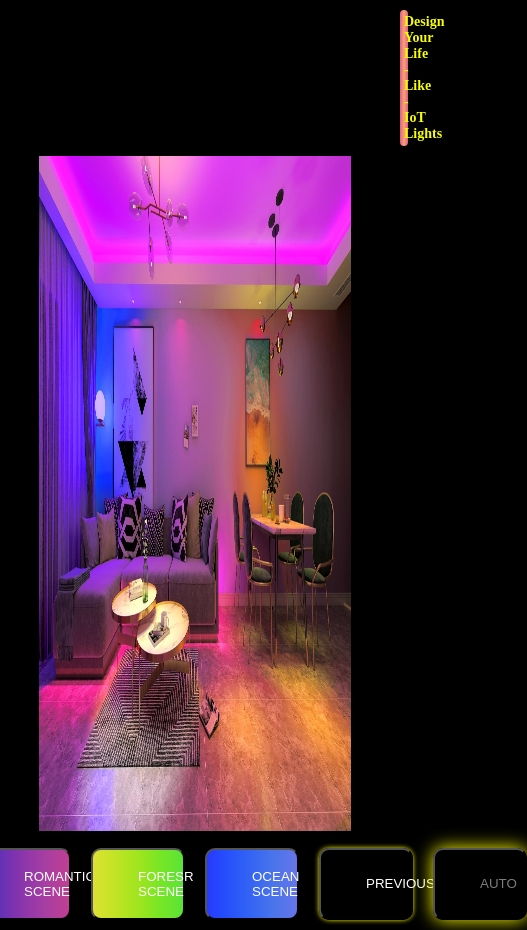
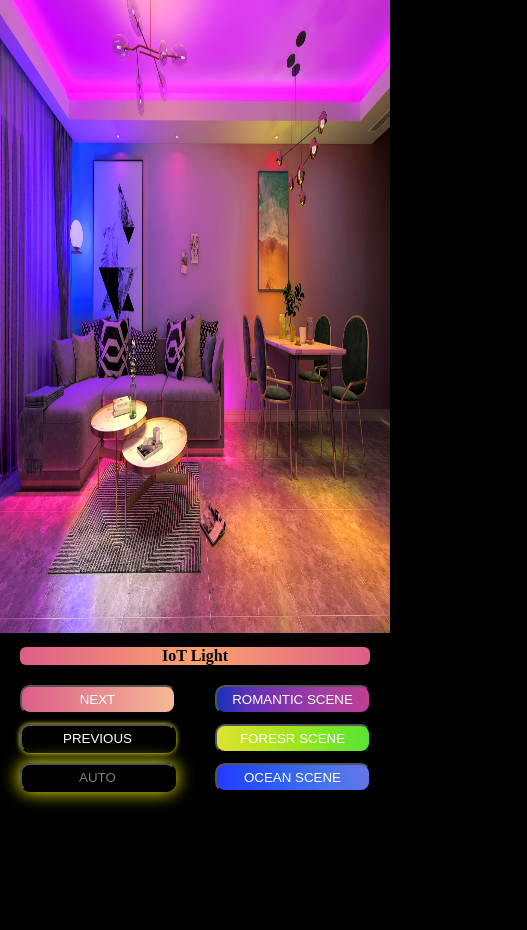
Before and after one commit to huytranhk13cqt/LightBulbScene, a plain HTML site: page index.html in a window 390 px wide. Shown: the whole page, 527 px wide, since content can reach past the window. After the commit the page ends 844 px from the top, so only its background shows below. Drawn offline with Linux system fonts and the light colour scheme.

Commit message:
mobile ver1

```diff
--- a/index.html
+++ b/index.html
@@ -14,13 +14,27 @@
 				<img class="hieuUng" id="slider" src="./img/1full.jpeg" />
 			</div>
 		</div>
+		<h4 class="text-m">IoT Light</h4>
 		<div class="button">
-			<button class="btn-grad-1 btn-grad" id="next" onclick="next()">Next</button>
+			<button class="btn-grad-1 btn-grad" id="next" onclick="next()"><p>Next</p></button>
 			<button class="btn-grad-2 btn-grad" id="nc1" onclick="nc1()">Romantic Scene</button>
 			<button class="btn-grad-3 btn-grad" id="nc2" onclick="nc2()">Foresr Scene</button>
 			<button class="btn-grad-4 btn-grad" id="nc3" onclick="nc3()">Ocean Scene</button>
 			<button class="btn-grad-5 btn-grad" id="prev" onclick="prev()">Previous</button>
 			<button class="btn-grad-6 btn-grad" id="auto" onclick="auto()">Auto</button>
+		</div>
+
+		<div class="button-m">
+			<div class="c1">
+				<button class="btn-grad-1 btn-grad" id="next" onclick="next()"><p>Next</p></button>
+				<button class="btn-grad-5 btn-grad" id="prev" onclick="prev()">Previous</button>
+				<button class="btn-grad-6 btn-grad" id="auto" onclick="auto()">Auto</button>
+			</div>
+			<div class="c2">
+				<button class="btn-grad-2 btn-grad" id="nc1" onclick="nc1()">Romantic Scene</button>
+				<button class="btn-grad-3 btn-grad" id="nc2" onclick="nc2()">Foresr Scene</button>
+				<button class="btn-grad-4 btn-grad" id="nc3" onclick="nc3()">Ocean Scene</button>
+			</div>
 		</div>
 
 		<!-- Javascript -->
--- a/light.css
+++ b/light.css
@@ -44,6 +44,10 @@ h3 {
 
 h3:hover {
 	box-shadow: 0 0 30px yellow;
+}
+
+h4.text-m {
+	display: none;
 }
 
 /* ----- Button ----- */
@@ -161,8 +165,8 @@ button:hover {
 
 /* ----- Animation ----- */
 #slider,
-h2 {
-	animation: chuyendoi 1s;
+h3 {
+	animation: chuyendoi 1.5s;
 }
 #next {
 	animation: chuyendoibtn 2s;
@@ -280,3 +284,71 @@ h2 {
 		box-shadow: 0 0 0px yellow;
 	}
 }
+
+/* -------------------------- Responsive -------------------------- */
+@media screen and (max-width: 414px) {
+	h3 {
+		display: none;
+	}
+
+	h4.text-m {
+		display: block;
+		color: red;
+		text-align: center;
+		background: linear-gradient(to right, #dd5e89 0%, #faa36d 51%, #dd5e89 100%);
+		color: #000000;
+		border-radius: 6px;
+		margin: 10px 20px 0px;
+	}
+
+	h4:hover {
+		box-shadow: 0 0 30px yellow;
+		color: white;
+	}
+
+	h4 {
+		animation: chuyendoi 1.5s;
+	}
+
+	.back {
+		width: 100%;
+		height: 100%;
+		background: url(./img/black3.jpg) no-repeat;
+	}
+	.picture img {
+		width: 100%;
+		height: 75vh;
+	}
+
+	.button {
+		display: none;
+	}
+	.button-m {
+		display: flex;
+		width: 100%;
+		height: 100%;
+
+		align-items: center;
+		justify-content: space-around;
+		flex-direction: row;
+	}
+	div.c1,
+	div.c2 {
+		width: 40%;
+		display: flex;
+		justify-content: center;
+		align-items: center;
+		flex-direction: column;
+		margin-top: 20px;
+	}
+	#next,
+	#auto,
+	#nc1,
+	#nc2,
+	#nc3,
+	#prev {
+		width: 100%;
+		height: 50%;
+		padding: 5px;
+	}
+}
```
